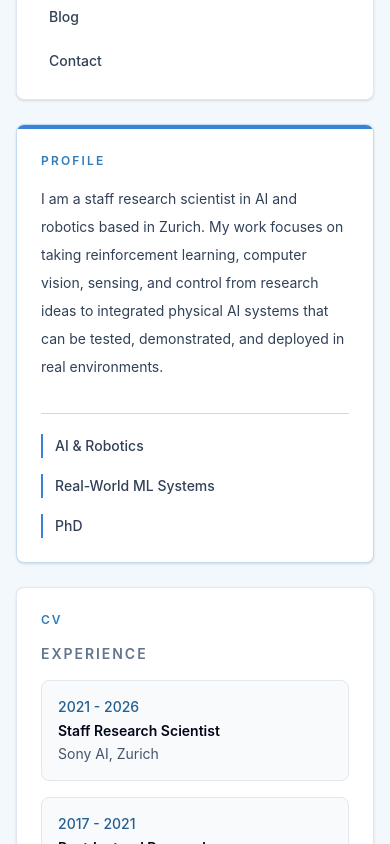
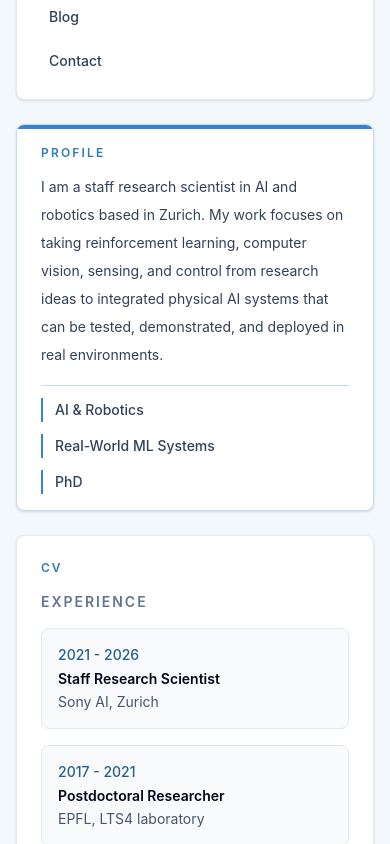
Before and after one commit to megheche/megheche.github.io, a React (Vite) app: page / in a window 390 px wide. Shown: the part 800-1644 px from the top of the page. Built offline with nearby package versions, Linux system fonts and the light colour scheme.

Commit message:
Reduce padding inside profile and contact boxes

```diff
--- a/src/App.jsx
+++ b/src/App.jsx
@@ -466,15 +466,15 @@ export default function App() {
 
         <main className="min-w-0 space-y-6">
           <section id="home" className="scroll-mt-6 overflow-hidden rounded-lg border border-[#C2DBF0] bg-white shadow-sm">
-            <div className="border-t-4 border-[#3982D5] p-6 md:p-10">
+            <div className="border-t-4 border-[#3982D5] px-6 py-4 md:px-8 md:py-5">
               <p className="text-xs font-semibold uppercase tracking-[0.18em] text-[#2F7CBC]">Profile</p>
-              <p className="mt-4 max-w-3xl text-sm leading-7 text-slate-700">
+              <p className="mt-3 max-w-3xl text-sm leading-7 text-slate-700">
                 I am a staff research scientist in AI and robotics based in Zurich. My work focuses on taking
                 reinforcement learning, computer vision, sensing, and control from research ideas to integrated
                 physical AI systems that can be tested, demonstrated, and deployed in real environments.
               </p>
-              <div className="mt-8 border-t border-[#C2DBF0] pt-5">
-                <div className="grid gap-4 md:grid-cols-3">
+              <div className="mt-4 border-t border-[#C2DBF0] pt-3">
+                <div className="grid gap-3 md:grid-cols-3">
                   {[
                     'AI & Robotics',
                     'Real-World ML Systems',
@@ -766,22 +766,22 @@ export default function App() {
           </Section>
 
           <Section eyebrow="Contact" id="contact">
-            <div className="grid gap-4 md:grid-cols-2">
-              <a className="rounded-lg border border-slate-200 bg-slate-50 p-4 transition hover:border-[#2F7CBC]" href="mailto:mireille.elgheche@gmail.com">
+            <div className="grid gap-3 md:grid-cols-2">
+              <a className="rounded-lg border border-slate-200 bg-slate-50 px-4 py-3 transition hover:border-[#2F7CBC]" href="mailto:mireille.elgheche@gmail.com">
                 <span className="text-xs font-semibold uppercase tracking-[0.14em] text-slate-500">Email</span>
-                <span className="mt-2 block text-sm leading-7 text-slate-700">mireille.elgheche@gmail.com</span>
+                <span className="mt-1 block text-sm leading-7 text-slate-700">mireille.elgheche@gmail.com</span>
               </a>
-              <a className="rounded-lg border border-slate-200 bg-slate-50 p-4 transition hover:border-[#2F7CBC]" href="https://scholar.google.com/citations?user=yi46_McAAAAJ&hl=fr" rel="noreferrer" target="_blank">
+              <a className="rounded-lg border border-slate-200 bg-slate-50 px-4 py-3 transition hover:border-[#2F7CBC]" href="https://scholar.google.com/citations?user=yi46_McAAAAJ&hl=fr" rel="noreferrer" target="_blank">
                 <span className="text-xs font-semibold uppercase tracking-[0.14em] text-slate-500">Google Scholar</span>
-                <span className="mt-2 block text-sm leading-7 text-slate-700">scholar.google.com/profile</span>
+                <span className="mt-1 block text-sm leading-7 text-slate-700">scholar.google.com/profile</span>
               </a>
-              <a className="rounded-lg border border-slate-200 bg-slate-50 p-4 transition hover:border-[#2F7CBC]" href="https://www.linkedin.com/in/mireille-el-gheche-a98aa140/" rel="noreferrer" target="_blank">
+              <a className="rounded-lg border border-slate-200 bg-slate-50 px-4 py-3 transition hover:border-[#2F7CBC]" href="https://www.linkedin.com/in/mireille-el-gheche-a98aa140/" rel="noreferrer" target="_blank">
                 <span className="text-xs font-semibold uppercase tracking-[0.14em] text-slate-500">LinkedIn</span>
-                <span className="mt-2 block text-sm leading-7 text-slate-700">linkedin.com/profile</span>
+                <span className="mt-1 block text-sm leading-7 text-slate-700">linkedin.com/profile</span>
               </a>
-              <div className="rounded-lg border border-slate-200 bg-slate-50 p-4">
+              <div className="rounded-lg border border-slate-200 bg-slate-50 px-4 py-3">
                 <span className="text-xs font-semibold uppercase tracking-[0.14em] text-slate-500">Location</span>
-                <span className="mt-2 block text-sm leading-7 text-slate-700">Zurich, Switzerland</span>
+                <span className="mt-1 block text-sm leading-7 text-slate-700">Zurich, Switzerland</span>
               </div>
             </div>
           </Section>
```
